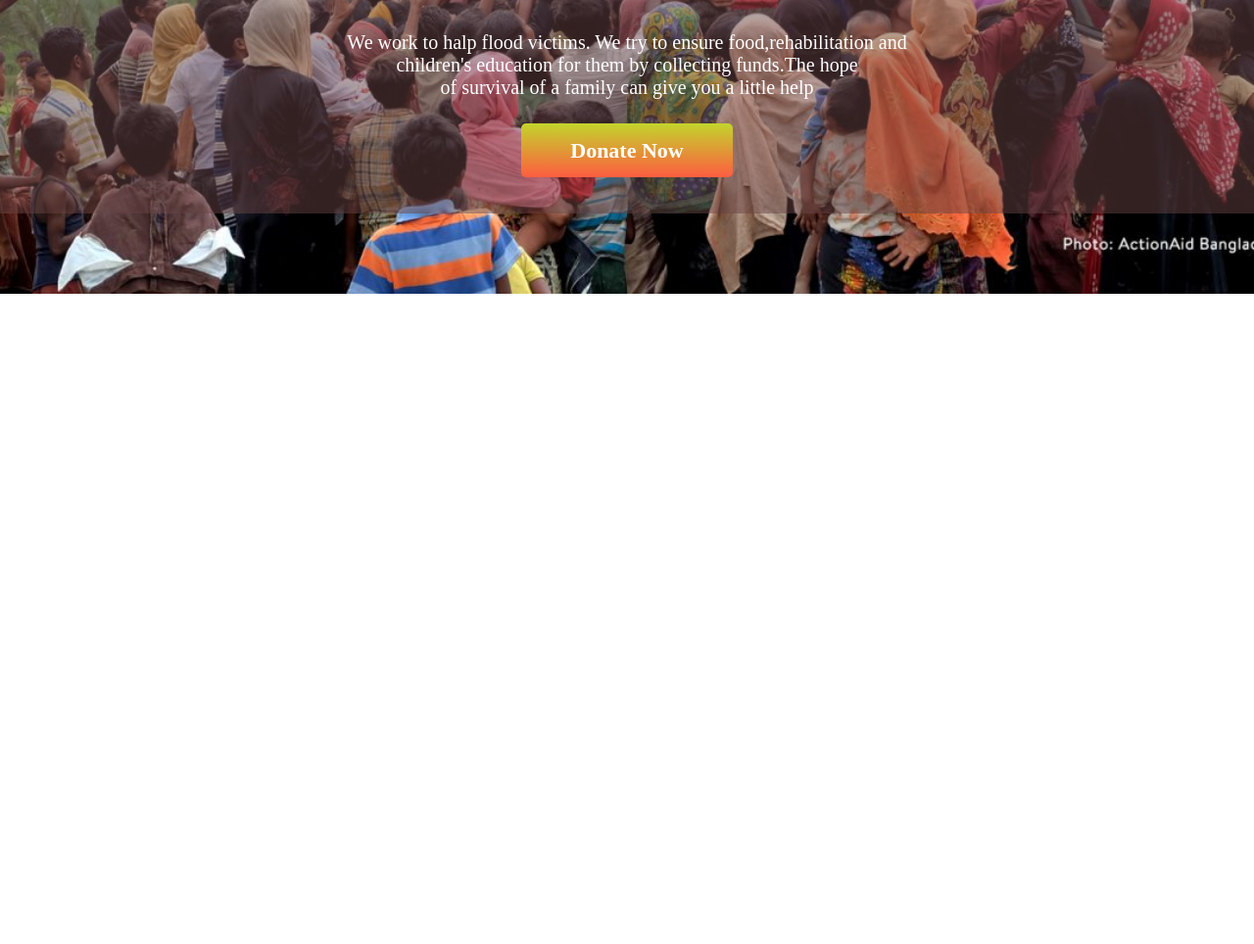
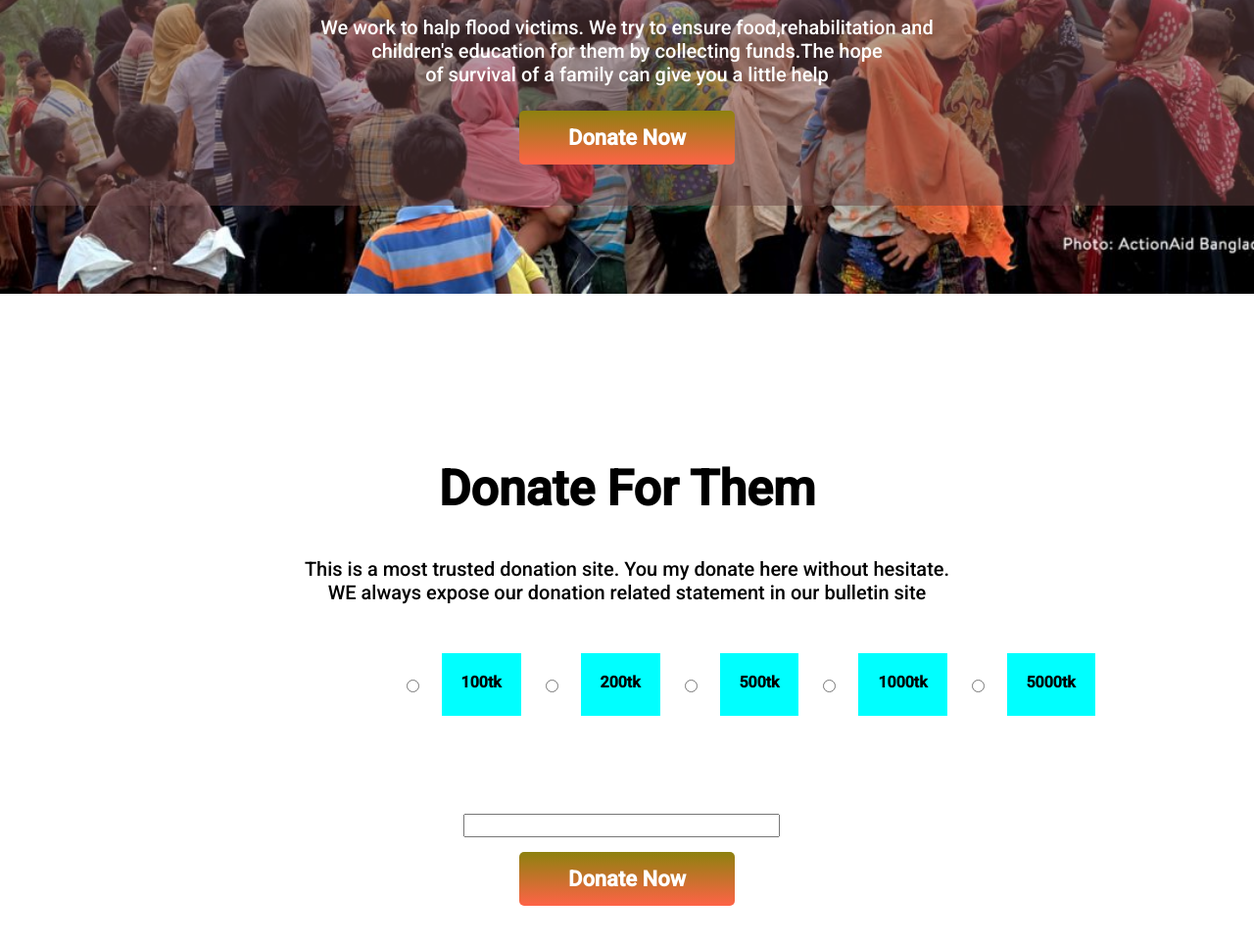
Before and after one commit to Shahriyar001/aid-for-humanity, a plain HTML site: page index.html in a window 1280 px wide. Shown: the part 500-1464 px from the top of the page at 98% size. Before the commit the page ends 800 px from the top, so only its background shows below. Drawn offline with Linux system fonts and the light colour scheme.

Commit message:
2nd part

```diff
--- a/index.html
+++ b/index.html
@@ -21,12 +21,60 @@
                 collecting funds.The hope <br> of survival of a family can give you a little help </p>
             <a class="link-button" target="_blank" href=""> Donate Now</a>
 
+        </div>
+    </section>
+
+    <section class="second-part-all">
+        <div class="second-part">
+            <h2> Donate For Them</h2>
+            <p>This is a most trusted donation site. You my donate here without hesitate. <br> WE always expose our
+                donation
+                related statement in our bulletin site</p>
+        </div>
+        <div>
+            <form action="" class="flexible-container">
+                <input type="radio" name="brandtype" id="1" class="hidebx">
+                <label for="1" class="obo-radio">
+                    <div class="display-box">
+                        <div class="size"> 100tk</div>
+                    </div>
+                </label>
+
+                <input type="radio" name="brandtype" id="1" class="hidebx">
+                <label for="1" class="obo-radio">
+                    <div class="display-box">
+                        <div class="size"> 200tk</div>
+                    </div>
+                </label>
+
+                <input type="radio" name="brandtype" id="1" class="hidebx">
+                <label for="1" class="obo-radio">
+                    <div class="display-box">
+                        <div class="size"> 500tk</div>
+                    </div>
+                </label>
+
+                <input type="radio" name="brandtype" id="1" class="hidebx">
+                <label for="1" class="obo-radio">
+                    <div class="display-box">
+                        <div class="size"> 1000tk</div>
+                    </div>
+                </label>
+
+                <input type="radio" name="brandtype" id="1" class="hidebx">
+                <label for="1" class="obo-radio">
+                    <div class="display-box">
+                        <div class="size"> 5000tk</div>
+                    </div>
+                </label>
+            </form>
+        </div>
+        <form action="">
+            <input type="number" id="nmbr">
+        </form>
+        <a class="link-button" id="linkk" target="_blank" href=""> Donate Now</a>
 
 
-
-
-
-        </div>
     </section>
 
 
--- a/style.css
+++ b/style.css
@@ -1,6 +1,15 @@
+body {
+    font-family: 'Roboto', sans-serif;
+    margin: 0%;
+}
+
 h1 {
-    font-size: 70px;
+    font-size: 65px;
     color: white;
+}
+
+h2 {
+    font-size: 50px;
 }
 
 
@@ -10,7 +19,7 @@ h1 {
     padding-top: 20%;
     color: white;
     background-color: rgba(103, 67, 67, 0.496);
-    padding-bottom: 4%;
+    padding-bottom: 4.5%;
 
 }
 
@@ -25,23 +34,67 @@ h1 {
 }
 
 
-
-body {
-    margin: 0%;
-    padding-right: 0%;
-}
-
 .link-button {
     text-decoration: none;
-    background-image: linear-gradient(rgb(195, 212, 44), rgb(253, 93, 64));
+    background-image: linear-gradient(rgb(141, 129, 15), tomato);
     color: white;
     font-weight: 600;
     padding: 15px 50px;
     border-radius: 5px;
     font-size: 22px;
+    text-align: center;
 }
 
 p {
     padding-bottom: 20px;
     font-size: 20px;
 }
+
+.second-part {
+    text-align: center;
+    padding-top: 10%;
+    color: black;
+
+}
+
+form {
+    display: grid;
+    grid-template-columns: 1fr 1fr;
+    grid-gap: 20px;
+}
+
+.obo-radio {
+    text-align: center;
+    padding: 20px;
+    background-color: aqua;
+}
+
+.flexible-container {
+    display: flex;
+    padding-top: 10px;
+    margin-bottom: 100px;
+    text-align: center;
+    margin-left: 32%;
+}
+
+.display-box {
+    font-weight: 600;
+    margin-bottom: 5px;
+
+}
+
+#nmbr {
+    width: 50%;
+    height: 18px;
+    margin-left: 75%;
+
+}
+
+.second-part-all {
+    text-align: center;
+    margin-bottom: 80px;
+}
+
+#nmbr {
+    margin-bottom: 30px;
+}
```
